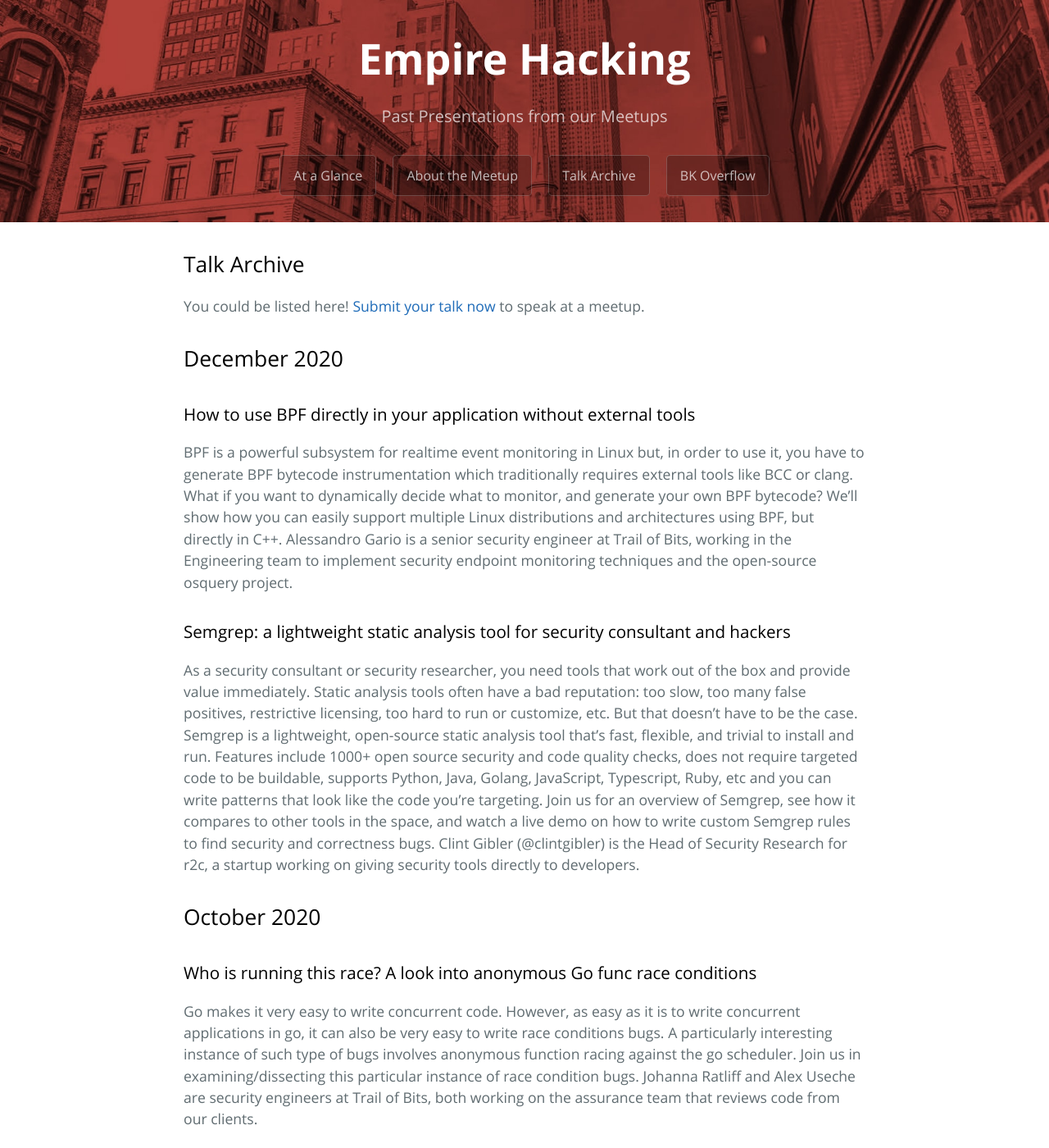
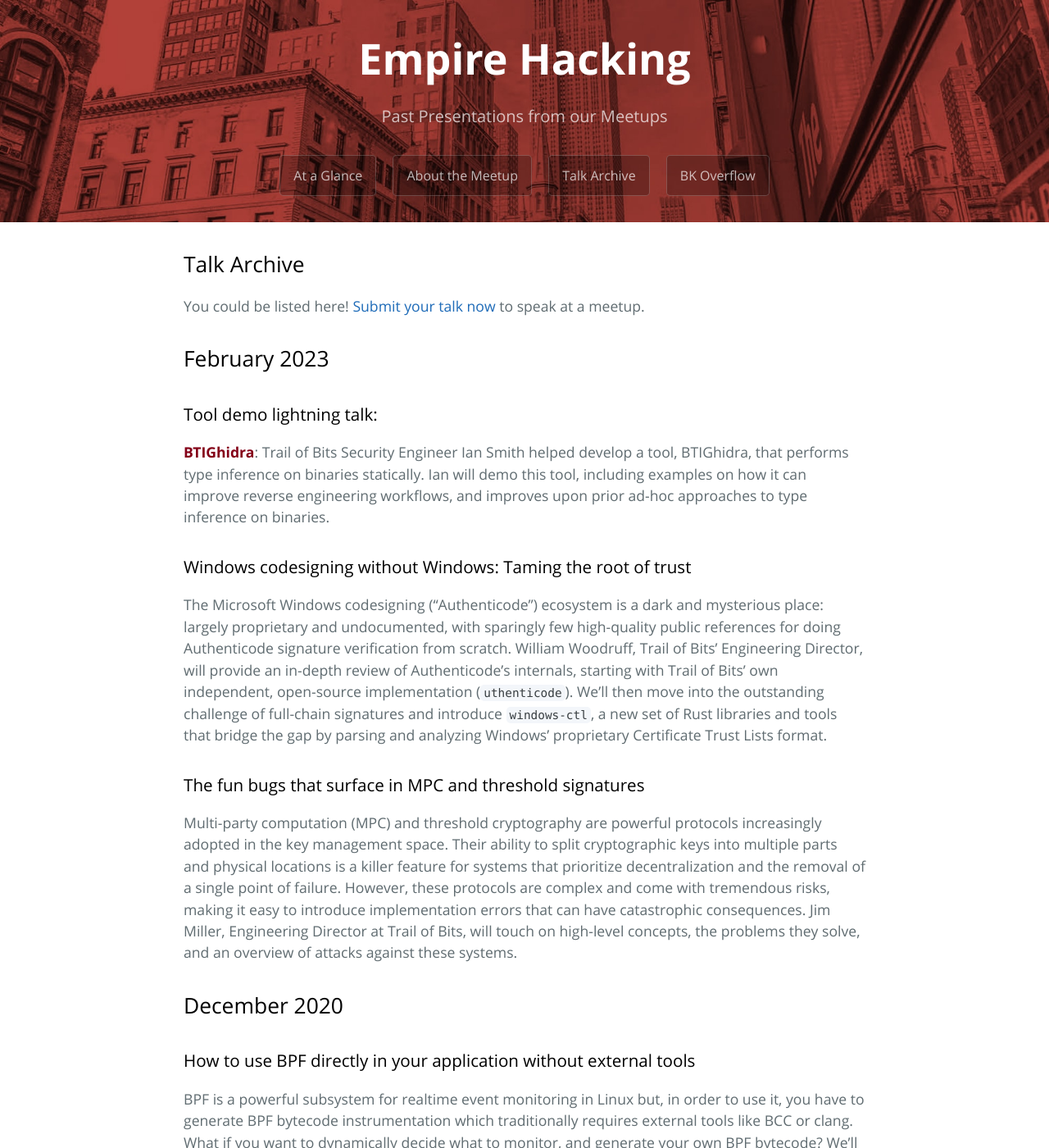
Before and after one commit to trailofbits/empirehacking.nyc, a Jekyll site: the page built from archive.md, in a window 1280 px wide and 1400 px high. Shown: the whole window at 82% size. Built offline with Jekyll 4.4.1, drawn with Linux system fonts in a browser that asks for light colours; comment, search, counter and statistics services are not loaded.

Commit message:
Update archive.md
Added February 2023 talks

```diff
--- a/archive.md
+++ b/archive.md
@@ -8,6 +8,17 @@ permalink: /archive/
 ## Talk Archive
 
 You could be listed here! [Submit your talk now](/about/#speak-at-a-meetup) to speak at a meetup.
+
+## February 2023
+
+### Tool demo lightning talk:
+**BTIGhidra**: Trail of Bits Security Engineer Ian Smith helped develop a tool, BTIGhidra, that performs type inference on binaries statically. Ian will demo this tool, including examples on how it can improve reverse engineering workflows, and improves upon prior ad-hoc approaches to type inference on binaries.
+
+### Windows codesigning without Windows: Taming the root of trust
+The Microsoft Windows codesigning ("Authenticode") ecosystem is a dark and mysterious place: largely proprietary and undocumented, with sparingly few high-quality public references for doing Authenticode signature verification from scratch. William Woodruff, Trail of Bits' Engineering Director, will provide an in-depth review of Authenticode's internals, starting with Trail of Bits' own independent, open-source implementation (`uthenticode`). We'll then move into the outstanding challenge of full-chain signatures and introduce `windows-ctl`, a new set of Rust libraries and tools that bridge the gap by parsing and analyzing Windows' proprietary Certificate Trust Lists format.
+
+### The fun bugs that surface in MPC and threshold signatures
+Multi-party computation (MPC) and threshold cryptography are powerful protocols increasingly adopted in the key management space. Their ability to split cryptographic keys into multiple parts and physical locations is a killer feature for systems that prioritize decentralization and the removal of a single point of failure. However, these protocols are complex and come with tremendous risks, making it easy to introduce implementation errors that can have catastrophic consequences. Jim Miller, Engineering Director at Trail of Bits, will touch on high-level concepts, the problems they solve, and an overview of attacks against these systems.
 
 ## December 2020
 
```
